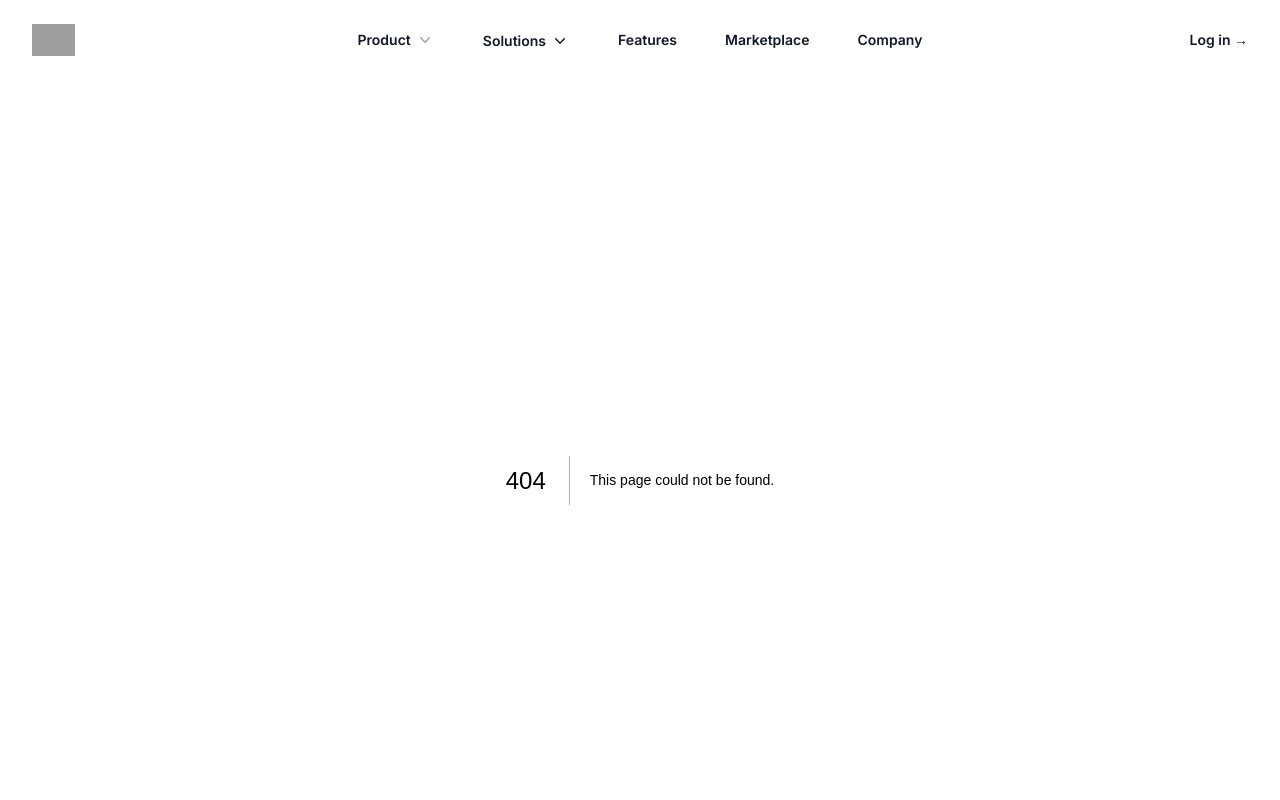
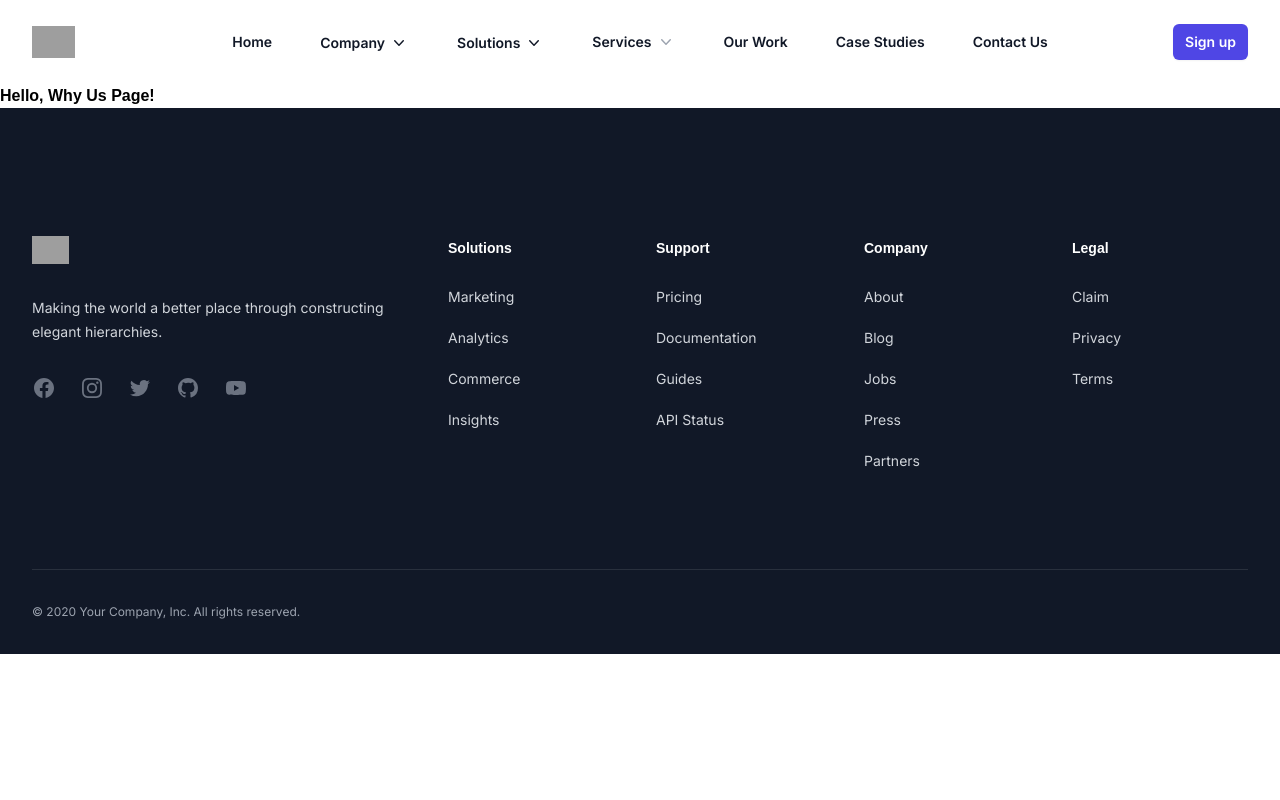
Before and after one commit to rthomas98/main-site, a Next.js app: page /company/why-us in a window 1280 px wide. Before the commit this address had no page. Shown: the top 800 px of the page. Built offline with nearby package versions, Linux system fonts and the light colour scheme; grey boxes are pictures that could not be loaded.

Commit message:
added more pages and working on the mega menu

```diff
--- /dev/null
+++ b/src/app/case-studies/page.js
@@ -0,0 +1,10 @@
+export const metadata = {
+    title: 'Case Studies',
+    description: 'Generated by create next app',
+}
+
+export default function Page() {
+    return <main>
+        <h1>Hello, Case Studies</h1>
+    </main>
+  }
--- /dev/null
+++ b/src/app/company/why-us/page.js
@@ -0,0 +1,10 @@
+export const metadata = {
+    title: 'Why Us',
+    description: 'Generated by create next app',
+}
+
+export default function Page() {
+    return <main>
+        <h1>Hello, Why Us Page!</h1>
+    </main>
+  }
--- a/src/app/components/headers/header.js
+++ b/src/app/components/headers/header.js
@@ -15,12 +15,20 @@ import {
 } from '@heroicons/react/24/outline'
 import { ChevronDownIcon, PhoneIcon, PlayCircleIcon } from '@heroicons/react/20/solid'
 
-const products = [
-  { name: 'Analytics', description: 'Get a better understanding of your traffic', href: '#', icon: ChartPieIcon },
-  { name: 'Engagement', description: 'Speak directly to your customers', href: '#', icon: CursorArrowRaysIcon },
-  { name: 'Security', description: 'Your customers’ data will be safe and secure', href: '#', icon: FingerPrintIcon },
-  { name: 'Integrations', description: 'Connect with third-party tools', href: '#', icon: SquaresPlusIcon },
-  { name: 'Automations', description: 'Build strategic funnels that will convert', href: '#', icon: ArrowPathIcon },
+const company = [
+  { name: 'About Us', href: '/company/about-us' },
+  { name: 'Why Us', href: '/company/why-us' },
+  { name: 'Approach', href: '/company/approach' },
+  { name: 'Partnership', href: '/company/partnership' },
+]
+
+const services = [
+  { name: 'IT consulting', description: 'Get a better understanding of your traffic', href: '#', icon: ChartPieIcon },
+  { name: 'Software engineering', description: 'Speak directly to your customers', href: '#', icon: CursorArrowRaysIcon },
+  { name: 'Application services', description: 'Your customers’ data will be safe and secure', href: '#', icon: FingerPrintIcon },
+  { name: 'Managed IT services', description: 'Connect with third-party tools', href: '#', icon: SquaresPlusIcon },
+  { name: 'Quality Assurance & Testing', description: 'Build strategic funnels that will convert', href: '#', icon: ArrowPathIcon },
+  { name: 'Maintenance & Support', description: 'Build strategic funnels that will convert', href: '#', icon: ArrowPathIcon },
 ]
 const callsToAction = [
   { name: 'Watch demo', href: '#', icon: PlayCircleIcon },
@@ -28,7 +36,11 @@ const callsToAction = [
 ]
 
 const solutions = [
-  { name: 'Analytics', description: 'Get a better understanding of your traffic', href: '#', icon: ChartPieIcon },
+  {
+    name: 'Analytics',
+    description: 'Get a better understanding of your traffic',
+    href: '#',
+    icon: ChartPieIcon },
   {
     name: 'Integrations',
     description: 'Connect with third-party tools and find out expectations',
@@ -58,7 +70,7 @@ function classNames(...classes) {
 
 const Header = () => {
 
-  const [mobileMenuOpen, setMobileMenuOpen] = useState(false) // eslint-disable-line no-unused-vars
+  const [mobileMenuOpen, setMobileMenuOpen] = useState(false)
 
 
   return (
@@ -66,7 +78,7 @@ const Header = () => {
       <nav className="mx-auto flex max-w-7xl items-center justify-between p-6 lg:px-8" aria-label="Global">
         <div className="flex lg:flex-1">
           <a href="#" className="-m-1.5 p-1.5">
-            <span className="sr-only">Your Company</span>
+            <span className="sr-only">Empuls3</span>
             <img className="h-8 w-auto" src="https://tailwindui.com/img/logos/mark.svg?color=indigo&shade=600" alt="" />
           </a>
         </div>
@@ -80,11 +92,16 @@ const Header = () => {
             <Bars3Icon className="h-6 w-6" aria-hidden="true" />
           </button>
         </div>
+
         <Popover.Group className="hidden lg:flex lg:gap-x-12">
+          <a href="/" className="text-sm font-semibold leading-6 text-gray-900">
+            Home
+          </a>
+
           <Popover className="relative">
-            <Popover.Button className="flex items-center gap-x-1 text-sm font-semibold leading-6 text-gray-900">
-              Product
-              <ChevronDownIcon className="h-5 w-5 flex-none text-gray-400" aria-hidden="true" />
+            <Popover.Button className="inline-flex items-center gap-x-1 text-sm font-semibold leading-6 text-gray-900">
+              <span>Company</span>
+              <ChevronDownIcon className="h-5 w-5" aria-hidden="true" />
             </Popover.Button>
 
             <Transition
@@ -96,34 +113,10 @@ const Header = () => {
               leaveFrom="opacity-100 translate-y-0"
               leaveTo="opacity-0 translate-y-1"
             >
-              <Popover.Panel className="absolute -left-8 top-full z-10 mt-3 w-screen max-w-md overflow-hidden rounded-3xl bg-white shadow-lg ring-1 ring-gray-900/5">
-                <div className="p-4">
-                  {products.map((item) => (
-                    <div
-                      key={item.name}
-                      className="group relative flex items-center gap-x-6 rounded-lg p-4 text-sm leading-6 hover:bg-gray-50"
-                    >
-                      <div className="flex h-11 w-11 flex-none items-center justify-center rounded-lg bg-gray-50 group-hover:bg-white">
-                        <item.icon className="h-6 w-6 text-gray-600 group-hover:text-indigo-600" aria-hidden="true" />
-                      </div>
-                      <div className="flex-auto">
-                        <a href={item.href} className="block font-semibold text-gray-900">
-                          {item.name}
-                          <span className="absolute inset-0" />
-                        </a>
-                        <p className="mt-1 text-gray-600">{item.description}</p>
-                      </div>
-                    </div>
-                  ))}
-                </div>
-                <div className="grid grid-cols-2 divide-x divide-gray-900/5 bg-gray-50">
-                  {callsToAction.map((item) => (
-                    <a
-                      key={item.name}
-                      href={item.href}
-                      className="flex items-center justify-center gap-x-2.5 p-3 text-sm font-semibold leading-6 text-gray-900 hover:bg-gray-100"
-                    >
-                      <item.icon className="h-5 w-5 flex-none text-gray-400" aria-hidden="true" />
+              <Popover.Panel className="absolute left-1/2 z-10 mt-5 flex w-screen max-w-min -translate-x-1/2 px-4">
+                <div className="w-56 shrink rounded-xl bg-white p-4 text-sm font-semibold leading-6 text-gray-900 shadow-lg ring-1 ring-gray-900/5">
+                  {company.map((item) => (
+                    <a key={item.name} href={item.href} className="block p-2 hover:text-indigo-600">
                       {item.name}
                     </a>
                   ))}
@@ -179,19 +172,74 @@ const Header = () => {
           </Transition>
           </Popover>
 
-          <a href="#" className="text-sm font-semibold leading-6 text-gray-900">
-            Features
+          <Popover className="relative">
+            <Popover.Button className="flex items-center gap-x-1 text-sm font-semibold leading-6 text-gray-900">
+              Services
+              <ChevronDownIcon className="h-5 w-5 flex-none text-gray-400" aria-hidden="true" />
+            </Popover.Button>
+
+            <Transition
+              as={Fragment}
+              enter="transition ease-out duration-200"
+              enterFrom="opacity-0 translate-y-1"
+              enterTo="opacity-100 translate-y-0"
+              leave="transition ease-in duration-150"
+              leaveFrom="opacity-100 translate-y-0"
+              leaveTo="opacity-0 translate-y-1"
+            >
+              <Popover.Panel className="absolute -left-8 top-full z-10 mt-3 w-screen max-w-md overflow-hidden rounded-3xl bg-white shadow-lg ring-1 ring-gray-900/5">
+                <div className="p-4">
+                  {services.map((item) => (
+                    <div
+                      key={item.name}
+                      className="group relative flex items-center gap-x-6 rounded-lg p-4 text-sm leading-6 hover:bg-gray-50"
+                    >
+                      <div className="flex h-11 w-11 flex-none items-center justify-center rounded-lg bg-gray-50 group-hover:bg-white">
+                        <item.icon className="h-6 w-6 text-gray-600 group-hover:text-indigo-600" aria-hidden="true" />
+                      </div>
+                      <div className="flex-auto">
+                        <a href={item.href} className="block font-semibold text-gray-900">
+                          {item.name}
+                          <span className="absolute inset-0" />
                         </a>
-          <a href="#" className="text-sm font-semibold leading-6 text-gray-900">
-            Marketplace
+                        <p className="mt-1 text-gray-600">{item.description}</p>
+                      </div>
+                    </div>
+                  ))}
+                </div>
+                <div className="grid grid-cols-2 divide-x divide-gray-900/5 bg-gray-50">
+                  {callsToAction.map((item) => (
+                    <a
+                      key={item.name}
+                      href={item.href}
+                      className="flex items-center justify-center gap-x-2.5 p-3 text-sm font-semibold leading-6 text-gray-900 hover:bg-gray-100"
+                    >
+                      <item.icon className="h-5 w-5 flex-none text-gray-400" aria-hidden="true" />
+                      {item.name}
                     </a>
-          <a href="#" className="text-sm font-semibold leading-6 text-gray-900">
-            Company
+                  ))}
+                </div>
+              </Popover.Panel>
+            </Transition>
+          </Popover>
+
+          <a href="/our-work" className="text-sm font-semibold leading-6 text-gray-900">
+            Our Work
+          </a>
+
+          <a href="/case-studies" className="text-sm font-semibold leading-6 text-gray-900">
+            Case Studies
+          </a>
+          <a href="/contact" className="text-sm font-semibold leading-6 text-gray-900">
+            Contact Us
           </a>
         </Popover.Group>
         <div className="hidden lg:flex lg:flex-1 lg:justify-end">
-          <a href="#" className="text-sm font-semibold leading-6 text-gray-900">
-            Log in <span aria-hidden="true">&rarr;</span>
+          <a
+            href="#"
+            className="rounded-md bg-indigo-600 px-3 py-2 text-sm font-semibold text-white shadow-sm hover:bg-indigo-500 focus-visible:outline focus-visible:outline-2 focus-visible:outline-offset-2 focus-visible:outline-indigo-600"
+          >
+            Sign up
           </a>
         </div>
       </nav>
@@ -219,18 +267,77 @@ const Header = () => {
           <div className="mt-6 flow-root">
             <div className="-my-6 divide-y divide-gray-500/10">
               <div className="space-y-2 py-6">
+              <a
+                  href="/"
+                  className="-mx-3 block rounded-lg px-3 py-2 text-base font-semibold leading-7 text-gray-900 hover:bg-gray-50"
+                >
+                  Home
+                </a>
                 <Disclosure as="div" className="-mx-3">
                   {({ open }) => (
                     <>
                       <Disclosure.Button className="flex w-full items-center justify-between rounded-lg py-2 pl-3 pr-3.5 text-base font-semibold leading-7 text-gray-900 hover:bg-gray-50">
-                        Product
+                        About Us
                         <ChevronDownIcon
                           className={classNames(open ? 'rotate-180' : '', 'h-5 w-5 flex-none')}
                           aria-hidden="true"
                         />
                       </Disclosure.Button>
+
                       <Disclosure.Panel className="mt-2 space-y-2">
-                        {[...products, ...callsToAction].map((item) => (
+                        {[...company, ...callsToAction].map((item) => (
+                          <Disclosure.Button
+                            key={item.name}
+                            as="a"
+                            href={item.href}
+                            className="block rounded-lg py-2 pl-6 pr-3 text-sm font-semibold leading-7 text-gray-900 hover:bg-gray-50"
+                          >
+                            {item.name}
+                          </Disclosure.Button>
+                        ))}
+                      </Disclosure.Panel>
+                    </>
+                  )}
+                </Disclosure>
+                <Disclosure as="div" className="-mx-3">
+                  {({ open }) => (
+                    <>
+                      <Disclosure.Button className="flex w-full items-center justify-between rounded-lg py-2 pl-3 pr-3.5 text-base font-semibold leading-7 text-gray-900 hover:bg-gray-50">
+                        Solutions
+                        <ChevronDownIcon
+                          className={classNames(open ? 'rotate-180' : '', 'h-5 w-5 flex-none')}
+                          aria-hidden="true"
+                        />
+                      </Disclosure.Button>
+
+                      <Disclosure.Panel className="mt-2 space-y-2">
+                        {[...solutions, ...callsToAction].map((item) => (
+                          <Disclosure.Button
+                            key={item.name}
+                            as="a"
+                            href={item.href}
+                            className="block rounded-lg py-2 pl-6 pr-3 text-sm font-semibold leading-7 text-gray-900 hover:bg-gray-50"
+                          >
+                            {item.name}
+                          </Disclosure.Button>
+                        ))}
+                      </Disclosure.Panel>
+                    </>
+                  )}
+                </Disclosure>
+                <Disclosure as="div" className="-mx-3">
+                  {({ open }) => (
+                    <>
+                      <Disclosure.Button className="flex w-full items-center justify-between rounded-lg py-2 pl-3 pr-3.5 text-base font-semibold leading-7 text-gray-900 hover:bg-gray-50">
+                        Services
+                        <ChevronDownIcon
+                          className={classNames(open ? 'rotate-180' : '', 'h-5 w-5 flex-none')}
+                          aria-hidden="true"
+                        />
+                      </Disclosure.Button>
+
+                      <Disclosure.Panel className="mt-2 space-y-2">
+                        {[...services, ...callsToAction].map((item) => (
                           <Disclosure.Button
                             key={item.name}
                             as="a"
@@ -245,30 +352,30 @@ const Header = () => {
                   )}
                 </Disclosure>
                 <a
-                  href="#"
+                  href="/our-work"
                   className="-mx-3 block rounded-lg px-3 py-2 text-base font-semibold leading-7 text-gray-900 hover:bg-gray-50"
                 >
-                  Features
+                  Our Work
                 </a>
                 <a
-                  href="#"
+                  href="/case-studies"
                   className="-mx-3 block rounded-lg px-3 py-2 text-base font-semibold leading-7 text-gray-900 hover:bg-gray-50"
                 >
-                  Marketplace
+                  Case Studies
                 </a>
                 <a
-                  href="#"
+                  href="/contact"
                   className="-mx-3 block rounded-lg px-3 py-2 text-base font-semibold leading-7 text-gray-900 hover:bg-gray-50"
                 >
-                  Company
+                  Contact Us
                 </a>
               </div>
               <div className="py-6">
               <a
               href="#"
-                  className="-mx-3 block rounded-lg px-3 py-2.5 text-base font-semibold leading-7 text-gray-900 hover:bg-gray-50"
+              className="rounded-md bg-indigo-600 px-3 py-2 text-sm font-semibold text-white shadow-sm hover:bg-indigo-500 focus-visible:outline focus-visible:outline-2 focus-visible:outline-offset-2 focus-visible:outline-indigo-600"
             >
-                  Log in
+              Sign up
             </a>
               </div>
             </div>
--- /dev/null
+++ b/src/app/our-work/page.js
@@ -0,0 +1,10 @@
+export const metadata = {
+    title: 'Our Work',
+    description: 'Generated by create next app',
+}
+
+export default function Page() {
+    return <main>
+        <h1>Hello, Our Work Page!</h1>
+    </main>
+  }
```
Lines whose indentation alone changed are shown as unchanged.
